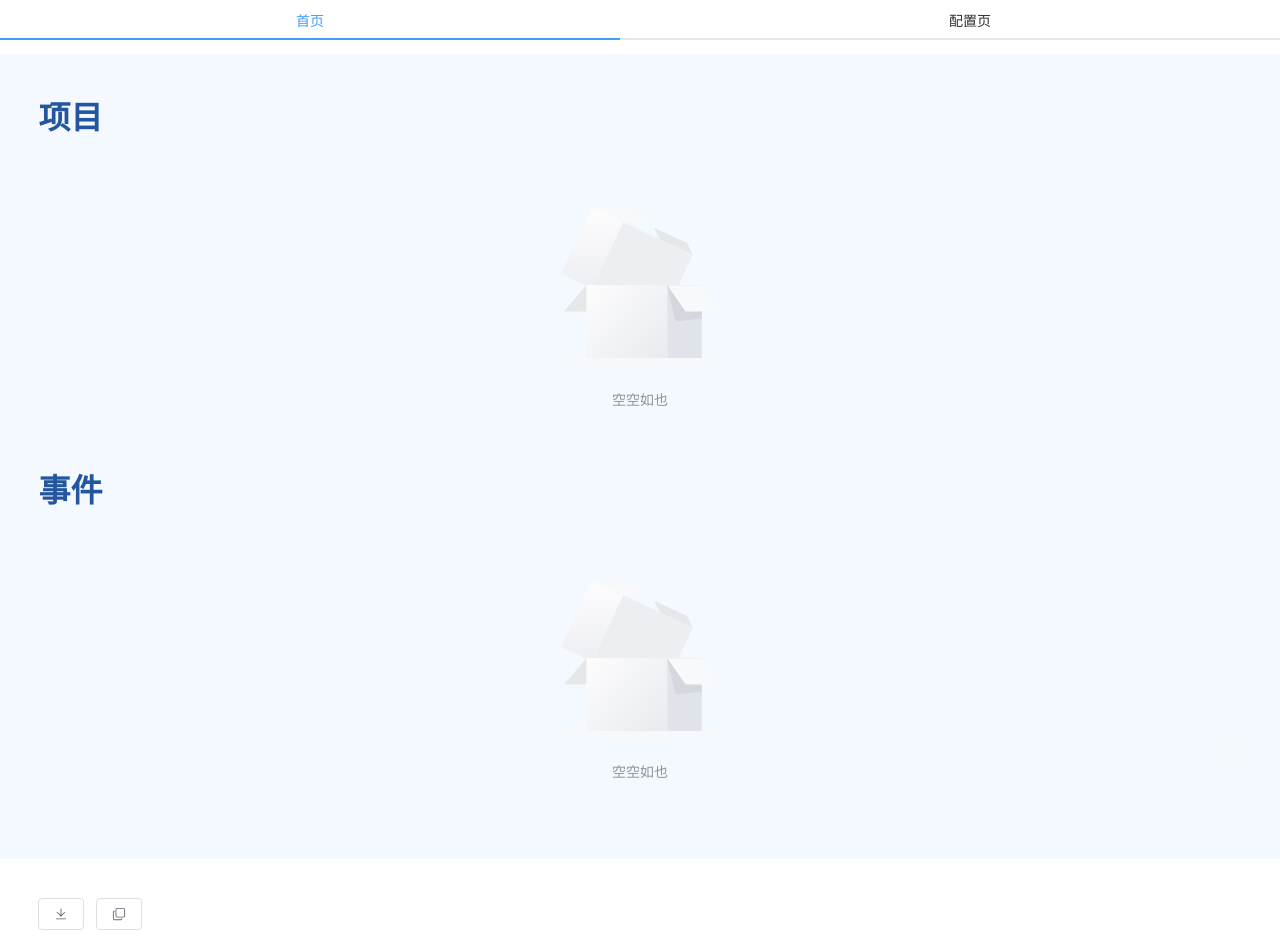
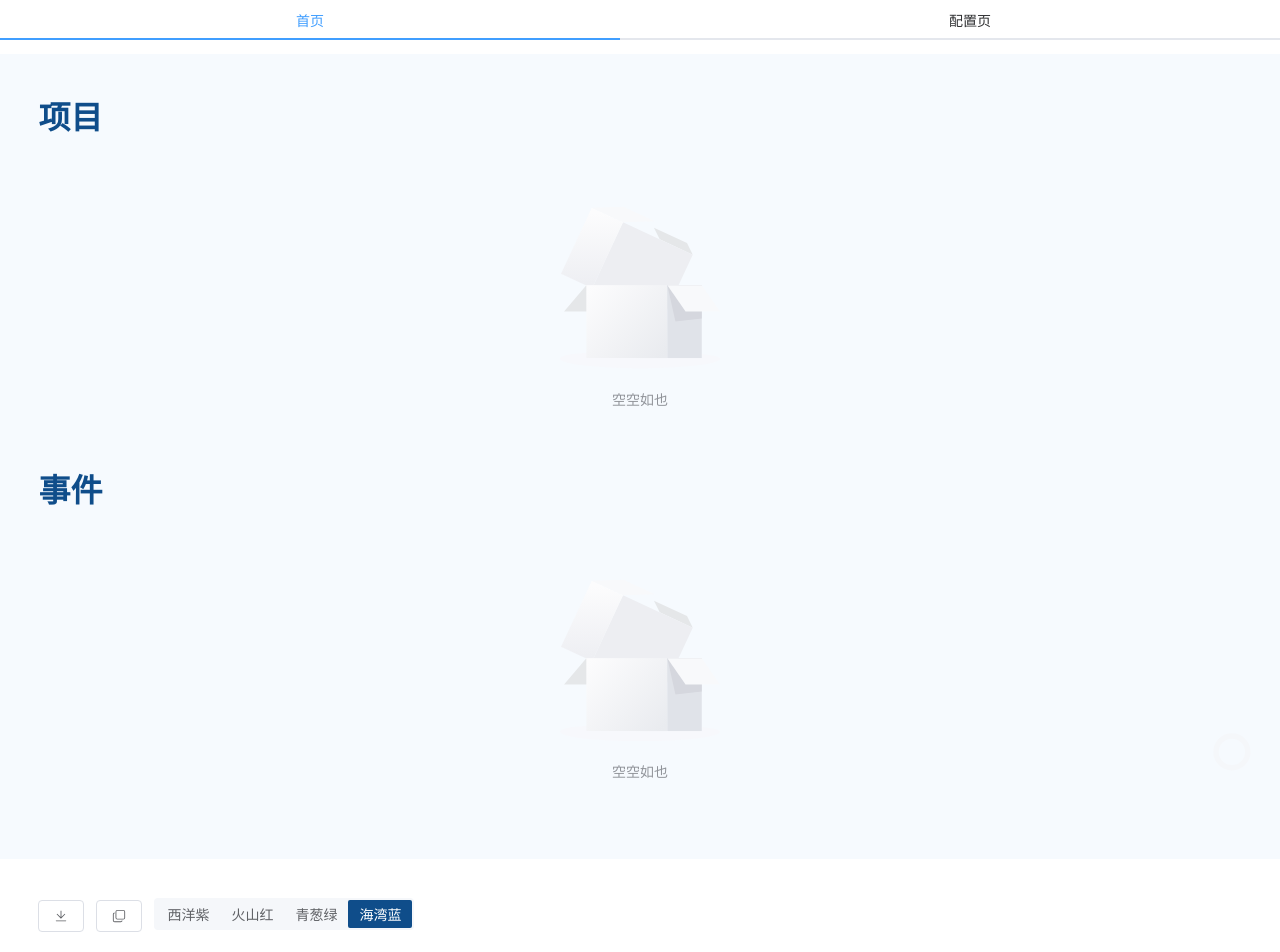
Before and after one commit to wpy030414/daily-log, a Vue app: page / in a window 1280 px wide. Shown: the top 952 px of the page. Built offline with nearby package versions, Linux system fonts and the light colour scheme; a web font is replaced by a local one.

Commit message:
feat: add theme system
- enlarge event input field

```diff
--- a/package.json
+++ b/package.json
@@ -1,6 +1,6 @@
 {
   "name": "daily-log",
-  "version": "1.0.8",
+  "version": "1.1.0",
   "private": true,
   "type": "module",
   "scripts": {
--- a/src/App.vue
+++ b/src/App.vue
@@ -5,7 +5,8 @@ import { useProjectStore } from './stores/projects'
 import EventItem from './components/EventItem.vue'
 import ProjectItem from './components/ProjectItem.vue'
 import { downloadInBrowser, shotElement, uploadInBrowser } from './utils'
-import { ElMessage, ElMessageBox } from 'element-plus'
+import { ElMessage } from 'element-plus'
+import { useTheme } from './stores/theme'
 
 const activeName = ref('home')
 
@@ -150,6 +151,8 @@ function handleRingClicked() {}
         <el-button title="复制" @click="shotElement('#c-root', 'copy')"
           ><el-icon><CopyDocument /></el-icon
         ></el-button>
+        &nbsp;
+        <el-segmented v-model="useTheme().value" :options="useTheme().options" color="red" />
         <canvas v-show="false" id="screenshot-container"></canvas>
       </div>
     </el-tab-pane>
@@ -232,9 +235,13 @@ function handleRingClicked() {}
               </el-select>
             </template>
           </el-table-column>
-          <el-table-column prop="body" label="事件概要" width="200">
+          <el-table-column prop="body" label="事件概要" width="300">
             <template #default="scope">
-              <el-input v-model="scope.row.body" type="textarea" />
+              <el-input
+                v-model="scope.row.body"
+                type="textarea"
+                :rows="Math.min(Math.ceil(scope.row.body.length / 18) + 2, 10)"
+              />
             </template>
           </el-table-column>
           <el-table-column label="操作" min-width="160" fixed="right" align="right">
@@ -297,6 +304,10 @@ function handleRingClicked() {}
   }
 }
 
+.el-segmented {
+  --el-segmented-item-selected-bg-color: var(--color-bg-main-reverse);
+}
+
 #scroll-progress {
   position: fixed;
   z-index: 999;
--- a/src/assets/main.css
+++ b/src/assets/main.css
@@ -9,12 +9,28 @@
 }
 
 :root {
-  --color-bg-main: rgb(244, 248, 255);
-  --color-bg-sub: rgba(102, 176, 255, 0.168);
-  --color-t-main: #333;
-  --color-bg-main-reverse: rgb(36, 86, 159);
-  --color-bg-sub-reverse: rgba(36, 85, 159, 0.467);
-  --color-t-main-reverse: #fff;
+  --color-bg-main: hsl(var(--h), 80%, 98%);
+  --color-bg-sub: hsla(var(--h), 80%, 70%, 0.168);
+  --color-t-main: hsl(var(--h), 20%, 20%);
+  --color-bg-main-reverse: hsl(var(--h), 80%, 30%);
+  --color-bg-sub-reverse: hsla(var(--h), 80%, 30%, 0.467);
+  --color-t-main-reverse: hsl(0, 0%, 100%);
+
+  &[theme='pink'] {
+    --h: 325;
+  }
+
+  &[theme='red'] {
+    --h: 0;
+  }
+
+  &[theme='green'] {
+    --h: 120;
+  }
+
+  &[theme='blue'] {
+    --h: 210;
+  }
 
   --color-green: rgb(133.4, 206.2, 97.4);
   --color-orange: rgb(235, 180.6, 99);
--- /dev/null
+++ b/src/stores/theme.ts
@@ -0,0 +1,29 @@
+import { defineStore } from 'pinia'
+import { ref, watch } from 'vue'
+
+export const useTheme = defineStore(
+  'theme',
+  () => {
+    const value = ref('海湾蓝')
+
+    const options = new Map([
+      ['西洋紫', 'pink'],
+      ['火山红', 'red'],
+      ['青葱绿', 'green'],
+      ['海湾蓝', 'blue'],
+    ])
+
+    watch(
+      value,
+      () => {
+        document.documentElement.setAttribute('theme', '' + options.get(value.value))
+      },
+      { immediate: true },
+    )
+
+    return { value, options: Array.from(options.keys()) }
+  },
+  {
+    persist: true,
+  },
+)
```
Also changed, not shown: 1 other file (tests, documents, lock files or other folders).
